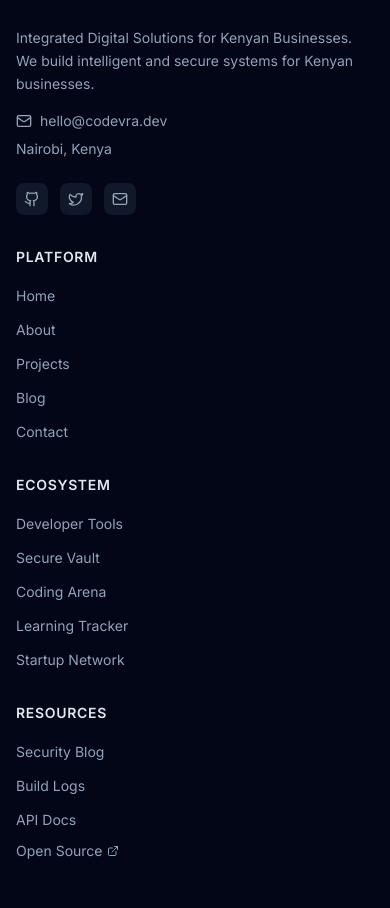
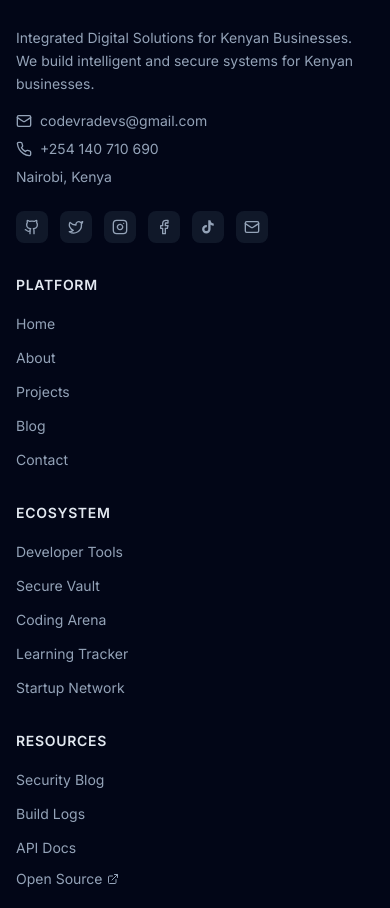
Before and after one commit to codevradevs/coding-evolution-era, a React (Vite) app in the folder frontend/codevrafront/: page /auth/login in a window 390 px wide. Shown: the part 1035-1943 px from the top of the page. Built offline with nearby package versions, Linux system fonts and the light colour scheme; no server answers; the HTML template or start-up script is replaced by a standard one.

Commit message:
Update social links, email, phone and GitHub across site

```diff
--- a/frontend/codevrafront/src/components/layout/Footer.jsx
+++ b/frontend/codevrafront/src/components/layout/Footer.jsx
@@ -1,8 +1,12 @@
 import { Link } from 'react-router-dom';
-import {
-  Github, Twitter, Linkedin, Mail, Heart, ExternalLink
-} from 'lucide-react';
+import { Github, Twitter, Mail, Heart, ExternalLink, Instagram, Facebook, Phone } from 'lucide-react';
 import logo from '../../logo.png';
+
+const TikTokIcon = () => (
+  <svg viewBox="0 0 24 24" className="w-4 h-4" fill="currentColor">
+    <path d="M19.59 6.69a4.83 4.83 0 0 1-3.77-4.25V2h-3.45v13.67a2.89 2.89 0 0 1-2.88 2.5 2.89 2.89 0 0 1-2.89-2.89 2.89 2.89 0 0 1 2.89-2.89c.28 0 .54.04.79.1V9.01a6.33 6.33 0 0 0-.79-.05 6.34 6.34 0 0 0-6.34 6.34 6.34 6.34 0 0 0 6.34 6.34 6.34 6.34 0 0 0 6.33-6.34V8.69a8.18 8.18 0 0 0 4.78 1.52V6.75a4.85 4.85 0 0 1-1.01-.06z"/>
+  </svg>
+);
 
 const footerSections = [
   {
@@ -31,15 +35,18 @@ const footerSections = [
       { label: 'Security Blog', href: '/blog?category=security' },
       { label: 'Build Logs', href: '/blog?category=build-logs' },
       { label: 'API Docs', href: '/docs' },
-      { label: 'Open Source', href: 'https://github.com/codevra', external: true },
+      { label: 'Open Source', href: 'https://github.com/codevradevs', external: true },
     ],
   },
 ];
 
 const socialLinks = [
-  { icon: Github, href: 'https://github.com/codevra', label: 'GitHub' },
-  { icon: Twitter, href: 'https://twitter.com/codevra', label: 'Twitter' },
-  { icon: Mail, href: 'mailto:hello@codevra.dev', label: 'Email' },
+  { icon: Github, href: 'https://github.com/codevradevs', label: 'GitHub' },
+  { icon: Twitter, href: 'https://x.com/codevradevs', label: 'X' },
+  { icon: Instagram, href: 'https://instagram.com/codevra_solutions', label: 'Instagram' },
+  { icon: Facebook, href: 'https://facebook.com/codevradevs', label: 'Facebook' },
+  { icon: TikTokIcon, href: 'https://tiktok.com/@codevradevs', label: 'TikTok' },
+  { icon: Mail, href: 'mailto:codevradevs@gmail.com', label: 'Email' },
 ];
 
 export default function Footer() {
@@ -55,9 +62,13 @@ export default function Footer() {
               Integrated Digital Solutions for Kenyan Businesses. We build intelligent and secure systems for Kenyan businesses.
             </p>
             <div className="space-y-2 mb-6">
-              <a href="mailto:hello@codevra.dev" className="flex items-center gap-2 text-sm text-dark-400 hover:text-brand-400 transition-colors">
+              <a href="mailto:codevradevs@gmail.com" className="flex items-center gap-2 text-sm text-dark-400 hover:text-brand-400 transition-colors">
                 <Mail className="w-4 h-4" />
-                hello@codevra.dev
+                codevradevs@gmail.com
+              </a>
+              <a href="https://wa.me/254140710690" target="_blank" rel="noopener noreferrer" className="flex items-center gap-2 text-sm text-dark-400 hover:text-brand-400 transition-colors">
+                <Phone className="w-4 h-4" />
+                +254 140 710 690
               </a>
               <p className="text-sm text-dark-400">Nairobi, Kenya</p>
             </div>
--- a/frontend/codevrafront/src/pages/ContactPage.jsx
+++ b/frontend/codevrafront/src/pages/ContactPage.jsx
@@ -1,7 +1,13 @@
 import { useState, useEffect } from 'react';
 import { motion } from 'framer-motion';
 import { Button } from '../components/ui/Button';
-import { Mail, Calendar, Briefcase, Users, Github, Twitter, Linkedin, Send, MessageSquare, Clock, DollarSign, FileText, CheckCircle } from 'lucide-react';
+import { Mail, Calendar, Briefcase, Users, Github, Send, MessageSquare, Clock, DollarSign, FileText, CheckCircle, Phone, Instagram, Facebook } from 'lucide-react';
+
+const TikTokIcon = () => (
+  <svg viewBox="0 0 24 24" className="w-5 h-5" fill="currentColor">
+    <path d="M19.59 6.69a4.83 4.83 0 0 1-3.77-4.25V2h-3.45v13.67a2.89 2.89 0 0 1-2.88 2.5 2.89 2.89 0 0 1-2.89-2.89 2.89 2.89 0 0 1 2.89-2.89c.28 0 .54.04.79.1V9.01a6.33 6.33 0 0 0-.79-.05 6.34 6.34 0 0 0-6.34 6.34 6.34 6.34 0 0 0 6.34 6.34 6.34 6.34 0 0 0 6.33-6.34V8.69a8.18 8.18 0 0 0 4.78 1.52V6.75a4.85 4.85 0 0 1-1.01-.06z"/>
+  </svg>
+);
 import { useLocation } from 'react-router-dom';
 import { contactApi } from '../lib/api';
 
@@ -12,10 +18,12 @@ const contactMethods = [
 ];
 
 const socialLinks = [
-  { icon: Github, label: 'GitHub', href: 'https://github.com/codevra', handle: '@codevra' },
-  { icon: Twitter, label: 'Twitter', href: 'https://twitter.com/codevra', handle: '@codevra' },
-  { icon: Linkedin, label: 'LinkedIn', href: 'https://linkedin.com/in/codevra', handle: 'Codevra' },
-  { icon: Mail, label: 'Email', href: 'mailto:hello@codevra.dev', handle: 'hello@codevra.dev' },
+  { icon: Github, label: 'GitHub', href: 'https://github.com/codevradevs', handle: '@codevradevs' },
+  { icon: Instagram, label: 'Instagram', href: 'https://instagram.com/codevra_solutions', handle: '@codevra_solutions' },
+  { icon: Facebook, label: 'Facebook', href: 'https://facebook.com/codevradevs', handle: 'Codevra Devs' },
+  { icon: TikTokIcon, label: 'TikTok', href: 'https://tiktok.com/@codevradevs', handle: '@codevradevs' },
+  { icon: Phone, label: 'WhatsApp', href: 'https://wa.me/254140710690', handle: '+254 140 710 690' },
+  { icon: Mail, label: 'Email', href: 'mailto:codevradevs@gmail.com', handle: 'codevradevs@gmail.com' },
 ];
 
 const budgetRanges = ['Under KES 30,000', 'KES 30,000 - 100,000', 'KES 100,000 - 300,000', 'KES 300,000 - 600,000', 'KES 600,000+', "Let's discuss"];
--- a/frontend/codevrafront/src/pages/ProjectsPage.jsx
+++ b/frontend/codevrafront/src/pages/ProjectsPage.jsx
@@ -11,9 +11,9 @@ const categories = [
 ];
 
 const projects = [
-  { id: 'codevra-hq', title: 'Codevra HQ', description: 'Full-scale developer ecosystem with tools hub, secure vault, coding arena, learning tracker, and startup network.', category: 'web', tech: ['Next.js', 'TypeScript', 'Tailwind', 'PostgreSQL', 'Redis'], liveUrl: 'https://codevra.dev', githubUrl: 'https://github.com/codevra/hq', featured: true, status: 'In Development', architecture: 'Monorepo with API-first microservices architecture', lessons: 'Building a platform vs a project requires fundamentally different thinking about user journeys and data flow.' },
-  { id: 'secure-vault', title: 'Secure Note Vault', description: 'End-to-end encrypted note storage for developers. AES-256 encryption with client-side key derivation.', category: 'security', tech: ['React', 'Node.js', 'AES-256', 'bcrypt', 'PostgreSQL'], liveUrl: '#', githubUrl: 'https://github.com/codevra/vault', featured: true, status: 'Beta', architecture: 'Zero-knowledge architecture — server never sees plaintext', lessons: 'Client-side encryption adds complexity but is non-negotiable for sensitive data.' },
-  { id: 'mpesa-sdk', title: 'M-Pesa Integration SDK', description: 'Developer-friendly SDK for M-Pesa Daraja API. Simplifies STK push, B2C, and transaction queries.', category: 'web', tech: ['Node.js', 'TypeScript', 'M-Pesa API', 'Express'], liveUrl: 'https://npmjs.com/package/mpesa-sdk', githubUrl: 'https://github.com/codevra/mpesa-sdk', featured: false, status: 'Published', architecture: 'Modular SDK with promise-based API and automatic token management', lessons: 'African fintech APIs need better developer experience. Documentation is a product.' },
+  { id: 'codevra-hq', title: 'Codevra HQ', description: 'Full-scale developer ecosystem with tools hub, secure vault, coding arena, learning tracker, and startup network.', category: 'web', tech: ['Next.js', 'TypeScript', 'Tailwind', 'PostgreSQL', 'Redis'], liveUrl: 'https://codevra.vercel.app', githubUrl: 'https://github.com/codevradevs/coding-evolution-era', featured: true, status: 'In Development', architecture: 'Monorepo with API-first microservices architecture', lessons: 'Building a platform vs a project requires fundamentally different thinking about user journeys and data flow.' },
+  { id: 'secure-vault', title: 'Secure Note Vault', description: 'End-to-end encrypted note storage for developers. AES-256 encryption with client-side key derivation.', category: 'security', tech: ['React', 'Node.js', 'AES-256', 'bcrypt', 'PostgreSQL'], liveUrl: '#', githubUrl: 'https://github.com/codevradevs', featured: true, status: 'Beta', architecture: 'Zero-knowledge architecture — server never sees plaintext', lessons: 'Client-side encryption adds complexity but is non-negotiable for sensitive data.' },
+  { id: 'mpesa-sdk', title: 'M-Pesa Integration SDK', description: 'Developer-friendly SDK for M-Pesa Daraja API. Simplifies STK push, B2C, and transaction queries.', category: 'web', tech: ['Node.js', 'TypeScript', 'M-Pesa API', 'Express'], liveUrl: 'https://npmjs.com/package/mpesa-sdk', githubUrl: 'https://github.com/codevradevs', featured: false, status: 'Published', architecture: 'Modular SDK with promise-based API and automatic token management', lessons: 'African fintech APIs need better developer experience. Documentation is a product.' },
 ];
 
 export default function ProjectsPage() {
```
